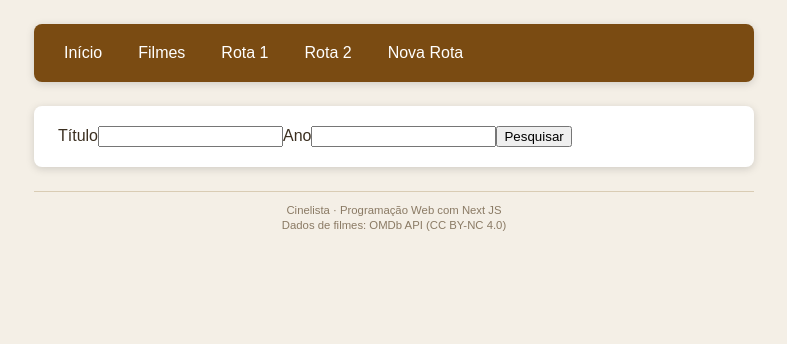
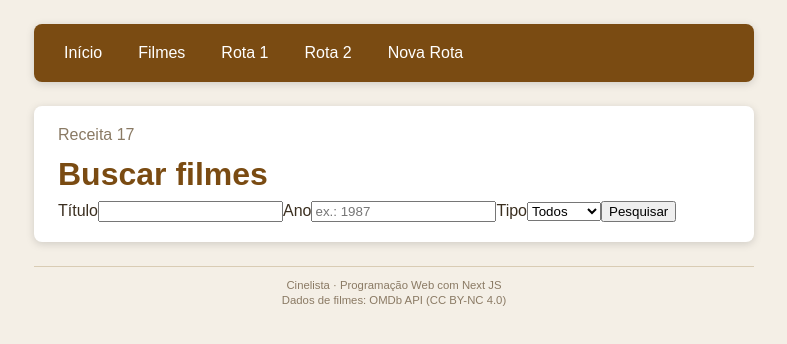
Before and after one commit to Flavia-Carvalho-1/Receitas-pweb-3, a Next.js app: page /buscar in a window 1280 px wide. Shown: the top 344 px of the page, without its empty margins (246-1033 px from the left). Built offline with nearby package versions, Linux system fonts and the light colour scheme.

Commit message:
Receita 17:  /buscar importa o FormularioBusca em vez de repetir o código

```diff
--- a/app/buscar/page.js
+++ b/app/buscar/page.js
@@ -1,22 +1,18 @@
-import Form from "next/form"
+import { FormularioBusca } from "../filmes/componentes"
 
-export default async function BuscarFilmes(){
+export default function BuscarFilmes(){
 
     return (
 
-        <Form action="/filmes">
+        <>
 
-            <label htmlFor="idTitulo">Título</label>
+            <div className="subtitulo">Receita 17</div>
 
-            <input id="idTitulo" name="titulo"/>
+            <h1>Buscar filmes</h1>
 
-            <label htmlFor="idAno">Ano</label>
+            <FormularioBusca />
 
-            <input id="idAno" name="ano"/>
-
-            <button type="submit">Pesquisar</button>
-
-        </Form>
+        </>
 
     )
 
```
